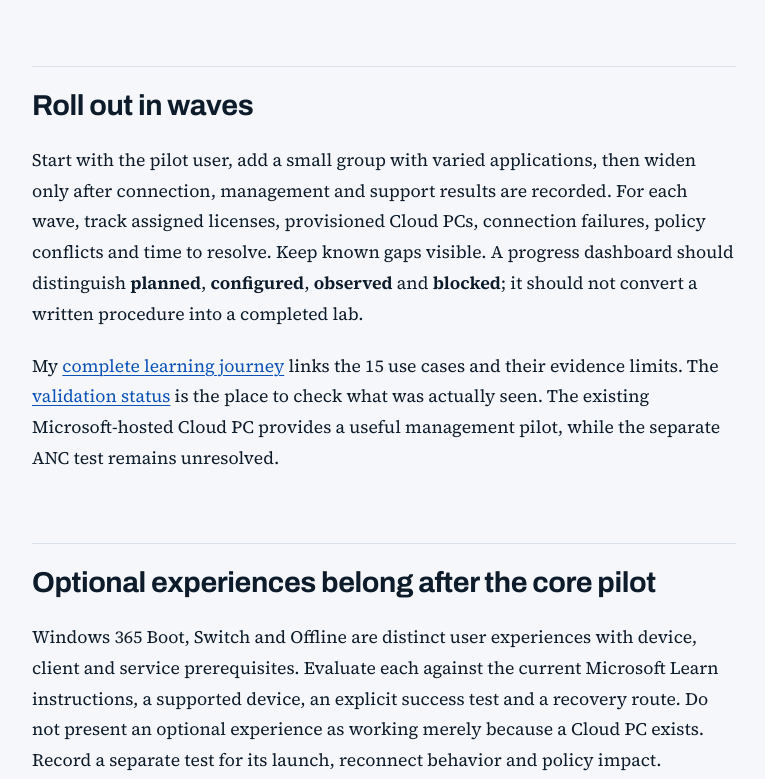
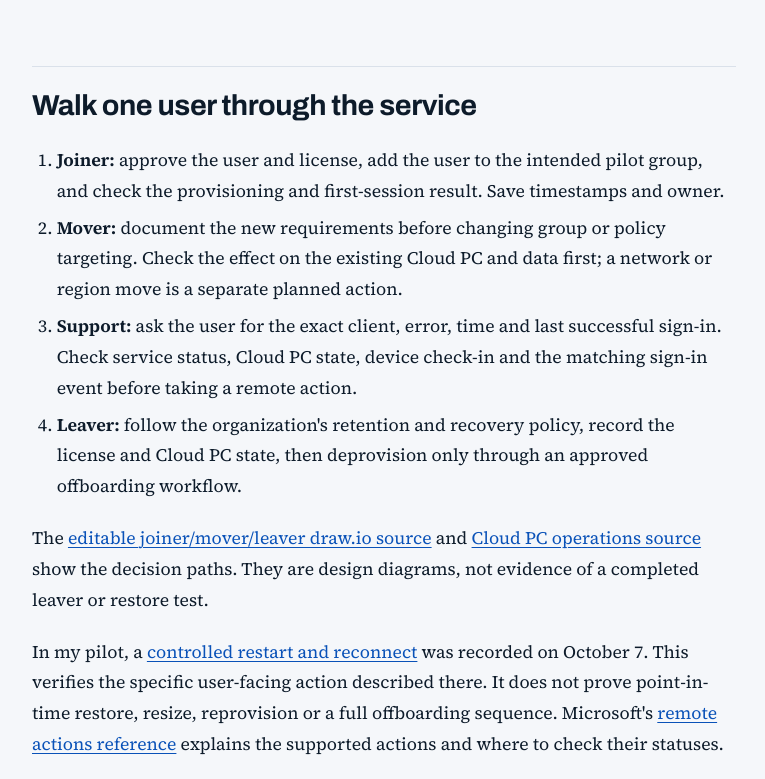
Before and after one commit to AddySidd27/cloud-ai-notes, an Eleventy site: page src/posts/windows-365-09-operate-and-extend.md in a window 1280 px wide. Shown: the part 1267-2046 px from the top of the page, without its empty margins (0-765 px from the left). Built offline with nearby package versions, Linux system fonts and the light colour scheme; Eleventy itself is replaced by a stand-in of ours; files that its build step writes are made by us from their sources.

Commit message:
Expand Cloud PC operations with actual restart record

```diff
--- a/src/posts/windows-365-09-operate-and-extend.md
+++ b/src/posts/windows-365-09-operate-and-extend.md
@@ -23,6 +23,17 @@ A Cloud PC pilot becomes a service when someone owns assignment, support, update
 
 When a new user joins, check the license and group, then watch provisioning and first connection. When a user leaves, follow the organization's retention and offboarding process before changing licensing. Do not treat a portal deletion as a harmless housekeeping step: it may affect data and recovery windows. Test the support process with one real ticket before expanding to the next group.
 
+## Walk one user through the service
+
+1. **Joiner:** approve the user and license, add the user to the intended pilot group, and check the provisioning and first-session result. Save timestamps and owner.
+2. **Mover:** document the new requirements before changing group or policy targeting. Check the effect on the existing Cloud PC and data first; a network or region move is a separate planned action.
+3. **Support:** ask the user for the exact client, error, time and last successful sign-in. Check service status, Cloud PC state, device check-in and the matching sign-in event before taking a remote action.
+4. **Leaver:** follow the organization's retention and recovery policy, record the license and Cloud PC state, then deprovision only through an approved offboarding workflow.
+
+The [editable joiner/mover/leaver draw.io source](https://github.com/AddySidd27/Windows365-enterprise-engineering/blob/main/architecture/diagrams/source/09-joiner-mover-leaver-lifecycle.drawio) and [Cloud PC operations source](https://github.com/AddySidd27/Windows365-enterprise-engineering/blob/main/architecture/diagrams/source/10-cloud-pc-lifecycle-operations.drawio) show the decision paths. They are design diagrams, not evidence of a completed leaver or restore test.
+
+In my pilot, a [controlled restart and reconnect](https://github.com/AddySidd27/Windows365-enterprise-engineering/blob/main/evidence/UC-10-2026-10-07-controlled-restart.md) was recorded on October 7. This verifies the specific user-facing action described there. It does not prove point-in-time restore, resize, reprovision or a full offboarding sequence. Microsoft's [remote actions reference](https://learn.microsoft.com/en-us/windows-365/enterprise/remotely-manage-cloud-pc) explains the supported actions and where to check their statuses.
+
 ## Roll out in waves
 
 Start with the pilot user, add a small group with varied applications, then widen only after connection, management and support results are recorded. For each wave, track assigned licenses, provisioned Cloud PCs, connection failures, policy conflicts and time to resolve. Keep known gaps visible. A progress dashboard should distinguish **planned**, **configured**, **observed** and **blocked**; it should not convert a written procedure into a completed lab.
```
